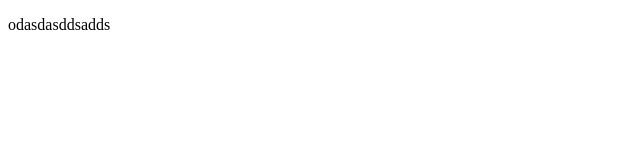
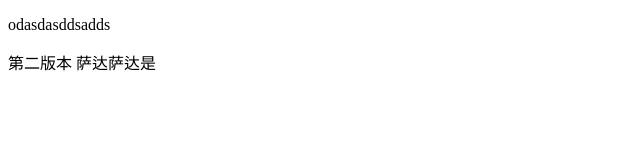
Before and after one commit to Fred-cwc/git-01, a plain HTML site: page index.html in a window 1280 px wide. Shown: the whole page, without its empty margins (0-640 px from the left). Drawn offline with Linux system fonts and the light colour scheme.

Commit message:
第二版本

```diff
--- a/index.html
+++ b/index.html
@@ -11,6 +11,8 @@
     <p>
         odasdasddsadds
     </p>
+    <p>第二版本 萨达萨达是
+    </p>
 </body>
 
 </html>
```
